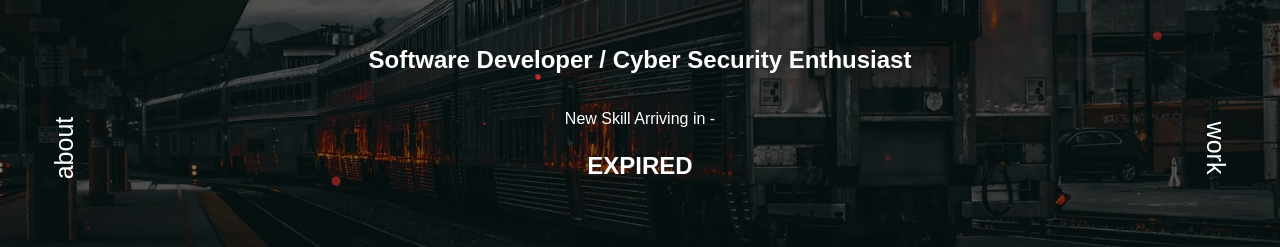
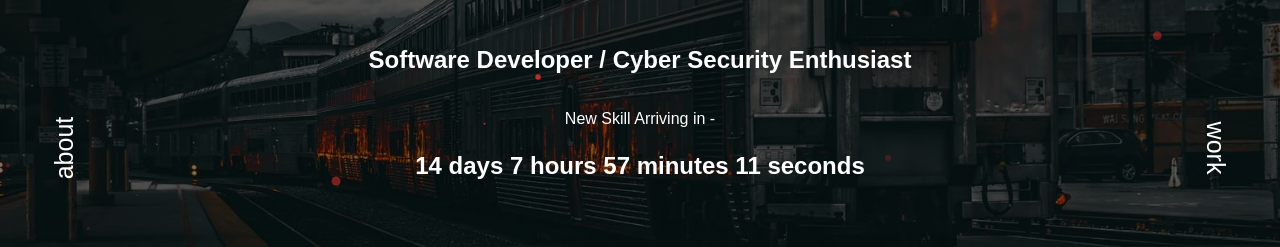
Before and after one commit to Ck1998/Ck1998.github.io, a plain HTML site: page index.html in a window 1280 px wide. Shown: the part 268-515 px from the top of the page. Drawn offline with nearby package versions, Linux system fonts and the light colour scheme; a web font is replaced by a local one.

Commit message:
Update index.html

```diff
--- a/index.html
+++ b/index.html
@@ -373,7 +373,7 @@
     <!-- count down timer script starts -->
     <script>
         // Set the date we're counting down to
-        var countDownDate = new Date("Dec 26, 2020 00:00:00").getTime();
+        var countDownDate = new Date("Jan 26, 2021 00:00:00").getTime();
 
         // Update the count down every 1 second
         var x = setInterval(function() {
```
